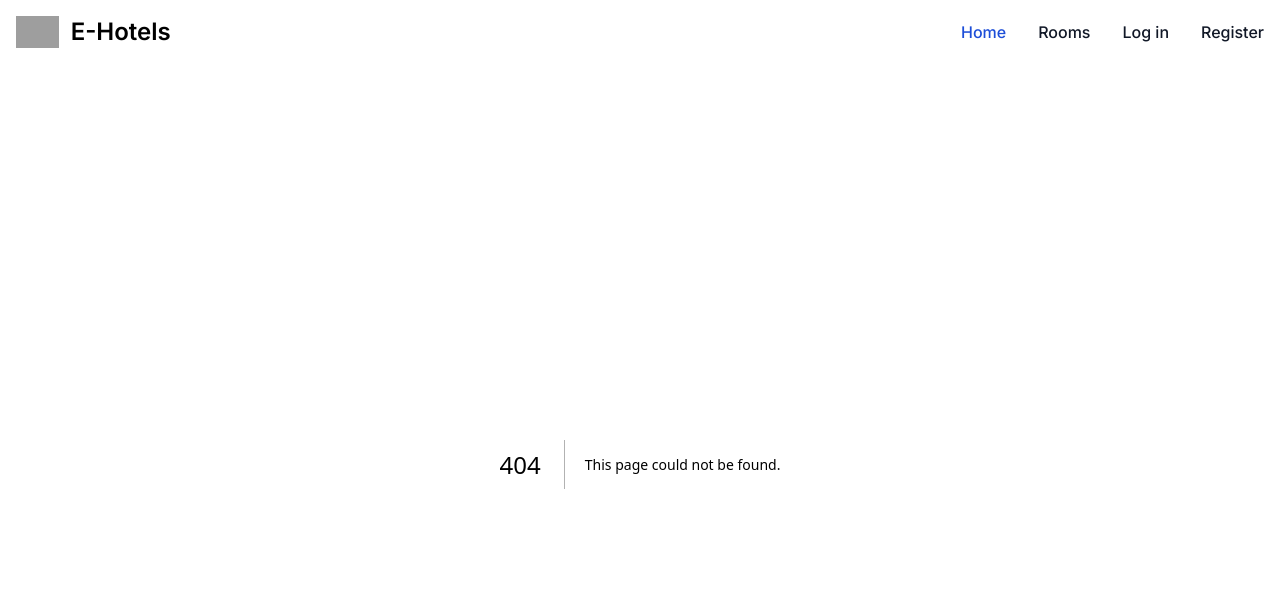
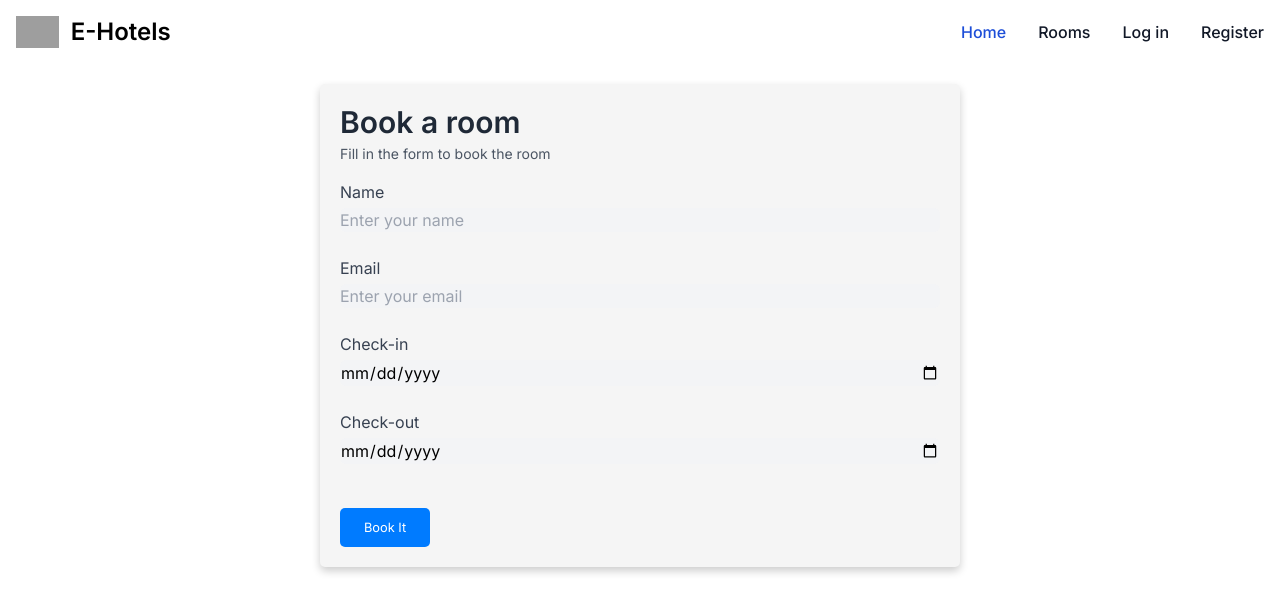
Before and after one commit to ghaitben/csi2532-project, a Next.js app in the folder frontend/: page /rooms/book in a window 1280 px wide. Before the commit this address had no page. Shown: the top 612 px of the page. Built offline with nearby package versions, Linux system fonts and the light colour scheme; grey boxes are pictures that could not be loaded.

Commit message:
room reservation

```diff
--- /dev/null
+++ b/frontend/app/components/StarRating/StarRating.js
@@ -0,0 +1,22 @@
+import React from 'react';
+
+const StarRating = ({ rating }) => {
+  // Assurez-vous que la note est un nombre et qu'elle est comprise entre 1 et 5
+  const normalizedRating = Math.max(0, Math.min(5, rating));
+
+  // Créez un tableau pour déterminer si chaque étoile doit être pleine ou vide
+  const stars = [];
+  for (let i = 1; i <= 5; i++) {
+    stars.push(i <= normalizedRating ? '★' : '☆');
+  }
+
+  return (
+    <div>
+      {stars.map((star, index) => (
+        <span key={index}>{star}</span>
+      ))}
+    </div>
+  );
+};
+
+export default StarRating;
--- a/frontend/app/globals.css
+++ b/frontend/app/globals.css
@@ -24,3 +24,58 @@ body {
     text-wrap: balance;
   }
 }
+
+.container {
+  display: flex; /* Active Flexbox pour le div parent */
+  justify-content: space-between; /* Répartit l'espace entre les éléments de manière égale */
+  align-items: center; /* Centre les éléments verticalement */
+  width: 50%; /* Définit la largeur du conteneur */
+  margin-top: 30px;
+  margin-left: 10px; /* Ajustement pour l'ombre */
+  margin-right: 10px;
+  padding: 20px; /* Ajoute de l'espace à l'intérieur du conteneur */
+  box-shadow: 0 4px 8px rgba(0, 0, 0, 0.1), /* Ombre horizontale */
+              0 2px 4px rgba(0, 0, 0, 0.06); /* Ombre verticale plus légère */
+}
+
+.container > div {
+  margin: 0 10px; /* Ajoute un peu d'espace autour de chaque div enfant */
+  font-family: '__Inter_aaf875', '__Inter_Fallback_aaf875';
+  width: 33.33%;
+}
+
+button {
+  display: block; /* Assure que le bouton s'affiche comme un bloc */
+  width: 100%; /* Le bouton prend toute la largeur du conteneur */
+  padding: 10px; /* Ajoute de l'espace à l'intérieur du bouton */
+  margin-top: 20px; /* Ajoute un peu d'espace au-dessus du bouton */
+  background-color: #007bff !important; /* Couleur de fond du bouton */
+  color: white; /* Couleur du texte du bouton */
+  border: none; /* Supprime la bordure du bouton */
+  border-radius: 5px; /* Ajoute des bords arrondis au bouton */
+  cursor: pointer; /* Change le curseur au survol du bouton */
+  width: 15%;
+  font-size: 80%;
+}
+
+button:hover {
+  background-color: #0056b3; /* Couleur de fond du bouton au survol */
+}
+
+.panel {
+  width: 50%;
+}
+
+.shadow-box {
+  box-shadow: 0px 4px 8px rgba(0, 0, 0, 0.2); /* Effet d'ombre */
+  background-color: #f5f5f5; /* Fond gris très léger */
+  padding: 20px; /* Espace à l'intérieur du div */
+  margin: 20px 0; /* Marge autour du div pour le séparer des autres éléments */
+  border-radius: 5px; /* Coins arrondis pour le div */
+  margin-left: 25%;
+}
+
+.link {
+  color: #007bff; /* Couleur du lien */
+  text-decoration: none; /* Supprime le soulignement du lien */
+}
--- /dev/null
+++ b/frontend/app/rooms/book/page.tsx
@@ -0,0 +1,42 @@
+"use client";
+
+import React, { useState, FormEvent } from "react";
+import { useRouter } from "next/navigation";
+
+export default function BookPage() {
+
+    const router = useRouter();
+
+    function handleSubmit(event: FormEvent) {
+        event.preventDefault();
+        router.push("/rooms/confirm-book");
+    }
+
+    return (
+        <div className="panel shadow-box">
+            <h1 className="text-3xl font-semibold text-gray-800 dark:text-white">Book a room</h1>
+            <p className="mt-1 text-sm text-gray-600 dark:text-gray-400">Fill in the form to book the room</p>
+            <form className="mt-4" onSubmit={handleSubmit}>
+                <div className="grid grid-cols-1 gap-6">
+                    <label className="block">
+                        <span className="text-gray-700 dark:text-gray-400">Name</span>
+                        <input type="text" placeholder="Enter your name" name="name" id="name" className="mt-1 block w-full rounded-md bg-gray-100 border-transparent focus:border-gray-500 focus:bg-white focus:ring-0" required />
+                    </label>
+                    <label className="block">
+                        <span className="text-gray-700 dark:text-gray-400">Email</span>
+                        <input type="email" name="email" placeholder="Enter your email" id="email" className="mt-1 block w-full rounded-md bg-gray-100 border-transparent focus:border-gray-500 focus:bg-white focus:ring-0" required />
+                    </label>
+                    <label className="block">
+                        <span className="text-gray-700 dark:text-gray-400">Check-in</span>
+                        <input type="date" name="checkin" id="checkin" className="mt-1 block w-full rounded-md bg-gray-100 border-transparent focus:border-gray-500 focus:bg-white focus:ring-0" required />
+                    </label>
+                    <label className="block">
+                        <span className="text-gray-700 dark:text-gray-400">Check-out</span>
+                        <input type="date" name="checkout" id="checkout" className="mt-1 block w-full rounded-md bg-gray-100 border-transparent focus:border-gray-500 focus:bg-white focus:ring-0" required />
+                    </label>
+                    <button type="submit">Book It</button>
+                </div>
+            </form>
+        </div>
+    )
+}
--- /dev/null
+++ b/frontend/app/rooms/confirm-book/page.tsx
@@ -0,0 +1,24 @@
+"use client";
+
+import React from "react";
+import { useRouter } from "next/navigation";
+
+export default function BookPage() {
+
+    const router = useRouter();
+
+    function generateBookingNumber() {
+        return Math.floor(Math.random() * 1000000);
+    }
+
+    function backToHome(event: React.MouseEvent<HTMLParagraphElement>) {
+        router.push("/");
+    }
+
+    return (
+        <div className="panel shadow-box" style={{cursor: "pointer"}}>
+            <p>The room is booked for you. Please remember your booking number : {generateBookingNumber()}</p>
+            <p className="link" onClick={backToHome}>Back to home page</p>
+        </div>
+    )
+}
--- a/frontend/app/rooms/page.tsx
+++ b/frontend/app/rooms/page.tsx
@@ -1,8 +1,10 @@
 "use client";
 
 import React, { useState, FormEvent } from "react";
+import { useEffect } from "react";
+import StarRating from '../components/StarRating/StarRating';
 import { useRouter } from "next/navigation";
-
+import { useRef } from "react";
 
 function CountryList() {
     return [
@@ -252,9 +254,20 @@ function CountryList() {
 export default function RoomSearchForm() {
     const [rooms, setRooms] = useState([]);
     const [error, setError] = useState<string[] | null>(null);
+    const [domLoaded, setDomLoaded] = useState(false);
     const router = useRouter();
+    const bottomElementRef = useRef(null);
+
+    useEffect(() => {
+        setDomLoaded(true);
+      }, []);
+
+    const scrollToBottom = () => {
+        bottomElementRef.current.scrollIntoView({ behavior: 'smooth' });
+    };
+
     function  getHotelChains (){
-        return ['marriot' , 'farimont' ,'Hilton' ];
+        return ['Hotel-Chain-1', 'Hotel-Chain-2','Hotel-Chain-3' ];
     }
     function isEmpty(o:any){
         return o===undefined || o===null ||o==='';
@@ -269,21 +282,30 @@ export default function RoomSearchForm() {
 
         let payload = {};
         formData.forEach((value, key) => { if (!isEmpty(value)) payload[key] = value});
-        const res = await fetch("http://localhost:8000/hms/search_rooms", {
+
+        fetch('http://localhost:8000/hms/search_rooms', {
             method: 'POST',
-            body: JSON.stringify(payload)
+            headers: {
+                'Content-Type': 'application/json',
+            },
+            body: JSON.stringify(payload),
+        }).then(response => response.json())
+        .then(data => {
+            setRooms(data);
+            scrollToBottom();
+        }).catch((error) => {
+            console.log('Error:', error);
         });
-
-        if (!res.ok) {
-            errs.push("Failed to commit registration. Try again in a few seconds.");
-            return;
-        }
-        setRooms(res.data);
-
 
     }
 
+    function handleBook() {
+        router.push('/rooms/book');
+    }
+
     return (
+        <>
+      { domLoaded &&
       <section className="bg-gray-50 dark:bg-gray-900">
         <div className="flex flex-col items-center justify-center px-6 py-8 mx-auto md:h-screen lg:py-0">
             <a href="/" className="flex items-center mb-6 text-2xl font-semibold text-gray-900 dark:text-white">
@@ -317,11 +339,11 @@ export default function RoomSearchForm() {
                     <form className="space-y-4 md:space-y-6" onSubmit={onSubmit}>
                         <div>
                             <label htmlFor="res_start_date" className="mb-2 text-sm font-medium text-gray-900 dark:text-white">From</label>
-                            <input type="text" name="res_start_date" id="res_start_date" className="bg-gray-50 border border-gray-300 text-gray-900 sm:text-sm rounded-lg focus:ring-primary-600 focus:border-primary-600 block w-full p-2.5 dark:bg-gray-700 dark:border-gray-600 dark:placeholder-gray-400 dark:text-white dark:focus:ring-blue-500 dark:focus:border-blue-500" placeholder="dd/mm/yyyy" required="required"  />
+                            <input type="date" name="res_start_date" id="res_start_date" className="bg-gray-50 border border-gray-300 text-gray-900 sm:text-sm rounded-lg focus:ring-primary-600 focus:border-primary-600 block w-full p-2.5 dark:bg-gray-700 dark:border-gray-600 dark:placeholder-gray-400 dark:text-white dark:focus:ring-blue-500 dark:focus:border-blue-500" placeholder="dd/mm/yyyy" required="required"  />
                         </div>
                         <div>
                             <label htmlFor="res_end_date" className="block mb-2 text-sm font-medium text-gray-900 dark:text-white">To</label>
-                            <input type="text" name="res_end_date" id="res_end_date" className="bg-gray-50 border border-gray-300 text-gray-900 sm:text-sm rounded-lg focus:ring-primary-600 focus:border-primary-600 block w-full p-2.5 dark:bg-gray-700 dark:border-gray-600 dark:placeholder-gray-400 dark:text-white dark:focus:ring-blue-500 dark:focus:border-blue-500" placeholder="dd/mm/yyyy" required="required" />
+                            <input type="date" name="res_end_date" id="res_end_date" className="bg-gray-50 border border-gray-300 text-gray-900 sm:text-sm rounded-lg focus:ring-primary-600 focus:border-primary-600 block w-full p-2.5 dark:bg-gray-700 dark:border-gray-600 dark:placeholder-gray-400 dark:text-white dark:focus:ring-blue-500 dark:focus:border-blue-500" placeholder="dd/mm/yyyy" required="required" />
                         </div>
                         <div>
                             <label htmlFor="capacity" className="block mb-2 text-sm font-medium text-gray-900 dark:text-white">Room capacity</label>
@@ -333,14 +355,14 @@ export default function RoomSearchForm() {
                             <option value="">Choose a hotel chain</option>
                             {getHotelChains().map((hotel_chain_name, ndx) => {
                                 return (
-                                <option key={ndx} value={ndx}>{hotel_chain_name}</option>
+                                <option key={ndx} value={hotel_chain_name}>{hotel_chain_name}</option>
                                 );
                             })}
                           </select>
                         </div>
                         <div>
                             <label htmlFor="hotel_rating" className="block mb-2 text-sm font-medium text-gray-900 dark:text-white">Hotel rating</label>
-                            <input type="number" name="hotel_rating" id="hotel_rating" className="bg-gray-50 border border-gray-300 text-gray-900 sm:text-sm rounded-lg focus:ring-primary-600 focus:border-primary-600 block w-full p-2.5 dark:bg-gray-700 dark:border-gray-600 dark:placeholder-gray-400 dark:text-white dark:focus:ring-blue-500 dark:focus:border-blue-500" placeholder="" required="required" />
+                            <input type="number" name="hotel_rating" id="hotel_rating" min='1' max='5' className="bg-gray-50 border border-gray-300 text-gray-900 sm:text-sm rounded-lg focus:ring-primary-600 focus:border-primary-600 block w-full p-2.5 dark:bg-gray-700 dark:border-gray-600 dark:placeholder-gray-400 dark:text-white dark:focus:ring-blue-500 dark:focus:border-blue-500" placeholder="" required="required" />
                         </div>
 
                         <div>
@@ -370,51 +392,31 @@ export default function RoomSearchForm() {
                     </form>
                 </div>
             </div>
-        </div>
-        <div>
-            <table>
-                <tr>
-                    <th>Hotel Id</th>
-                    <th>Chain name</th>
-                    <th>Rating</th>
-                    <th>Price per day</th>
-                    <th>Capacity</th>
-                    <th>Country</th>
-                    <th>City</th>
-                    <th>Street</th>
-                </tr>
-                {rooms.map((room, ndx) => {
-                                return (
-                                <tr>
-                                    <td>
-                                        {room.hotel_id}
-                                    </td>
-                                    <td>
-                                        {room.chain_name}
-                                    </td>
-                                    <td>
-                                        {room.hotel_rating}
-                                    </td>
-                                    <td>
-                                        {room.price_per_day}
-                                    </td>
-                                    <td>
-                                        {room.capacity}
-                                    </td>
-                                    <td>
-                                        {room.country}
-                                    </td>
-                                    <td>
-                                        {room.city}
-                                    </td>
-                                    <td>
-                                        {room.street}
-                                    </td>
-                                </tr>
-                                );
-                            })}
-            </table>
+            <div ref={bottomElementRef}></div>
+            {
+                rooms.length > 0 &&
+                rooms.map((room, index) => {
+                    return (
+                            <div className="container">
+                                <div>
+                                    {room.hotel_chain_name}<br></br>
+                                    <span style={{fontSize: "xx-small"}}>{room.city}, {room.country_name}</span>
+                                </div>
+                                <div>
+                                    ${room.room_price}/night
+                                    <StarRating rating={room.hotel_rating}/>
+                                </div>
+                                <div>
+                                    Capacity: {room.capacity}
+                                </div>
+                                <button onClick={handleBook}>Book it</button>
+                            </div>
+                    )
+                })
+            }
         </div>
       </section>
+        }
+      </>
     );
 }
```
Also changed, not shown: 2 other files (tests, documents, lock files or other folders).
